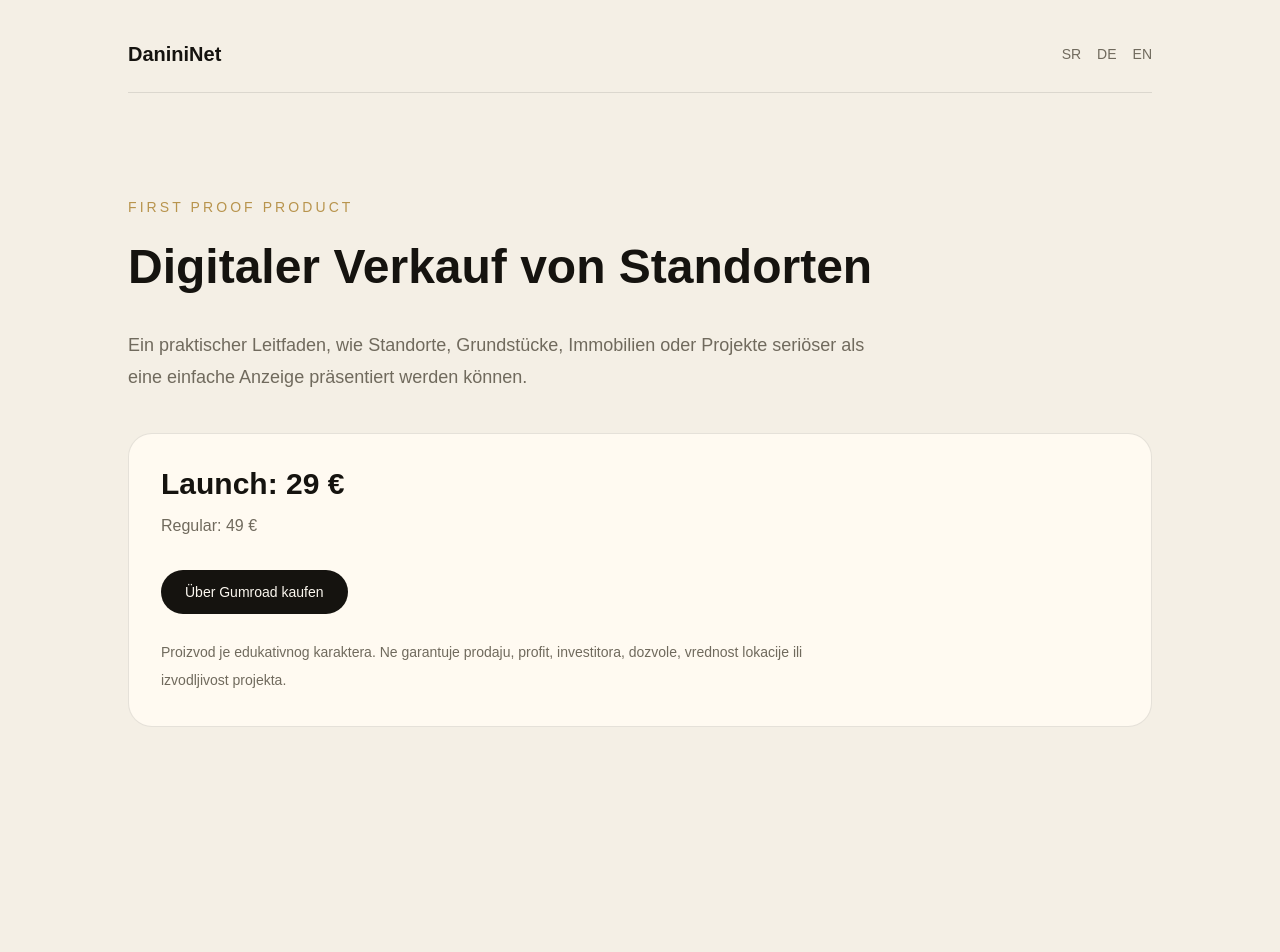
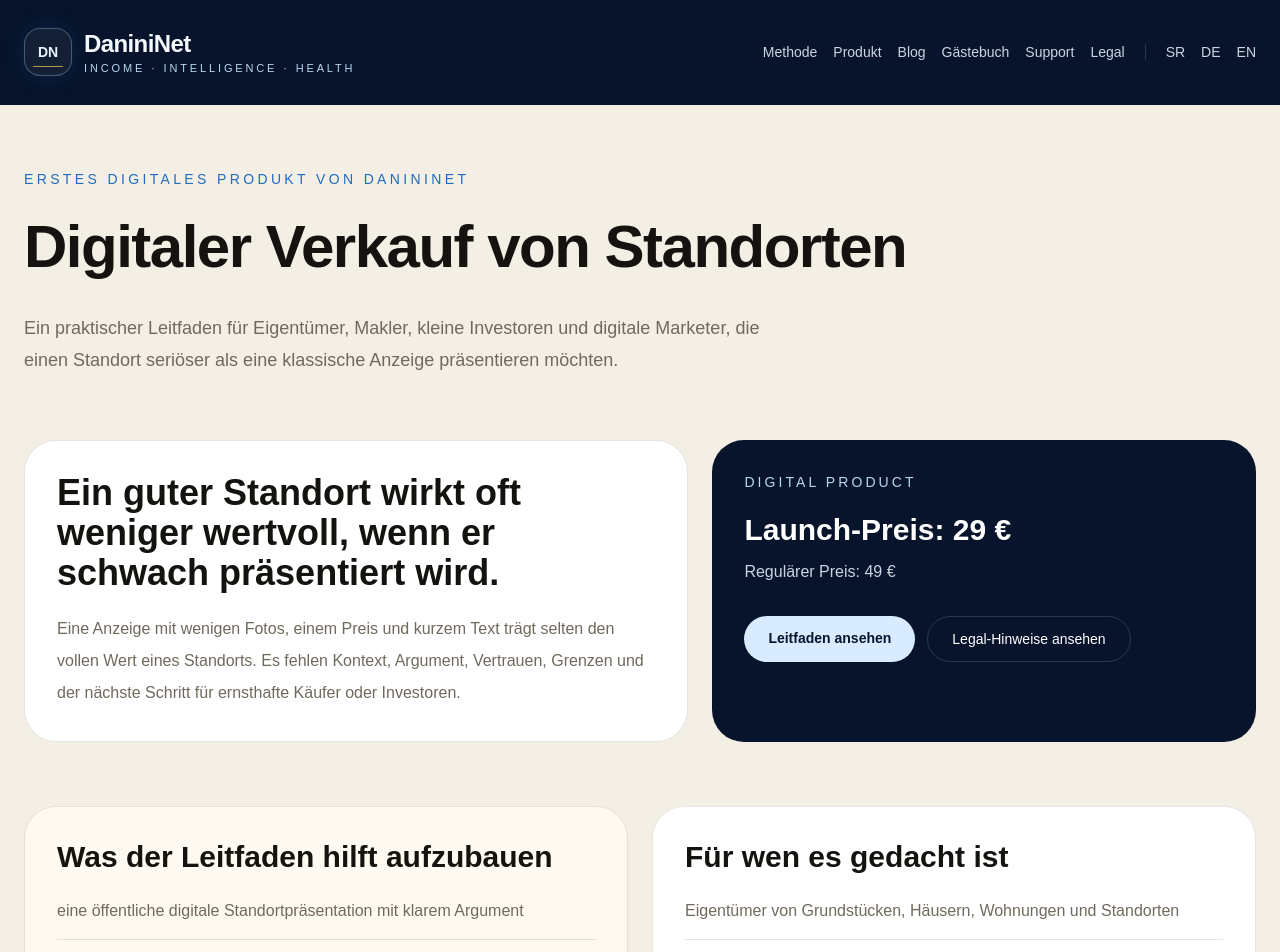
Before and after one commit to danininet/danininet, a Next.js app: page /de/proizvodi/digitalna-prodaja-lokacije in a window 1280 px wide. Shown: the top 952 px of the page. Before the commit the page ends 807 px from the top, so only its background shows below. Built offline with nearby package versions, Linux system fonts and the light colour scheme; no server answers.

Commit message:
Rewrite DPL page as premium sales funnel

```diff
--- a/app/[locale]/proizvodi/digitalna-prodaja-lokacije/page.tsx
+++ b/app/[locale]/proizvodi/digitalna-prodaja-lokacije/page.tsx
@@ -1,69 +1,144 @@
 import Link from "next/link";
+import { SectionIntro, SiteShell, normalizeLocale } from "@/components/layout/SiteShell";
 
-export default async function DigitalnaProdajaLokacijePage({
-  params,
-}: {
-  params: Promise<{ locale: string }>;
-}) {
+type Locale = "sr" | "de" | "en";
+
+const copy = {
+  sr: {
+    eyebrow: "Prvi DaniniNet digitalni proizvod",
+    title: "Digitalna prodaja lokacije",
+    text: "Praktičan vodič za vlasnike lokacija, agente, male investitore i digitalne marketare koji žele da lokaciju predstave ozbiljnije od klasičnog oglasa.",
+    cta: "Preuzmi vodič",
+    secondary: "Pogledaj legal napomene",
+    price: "Launch cena: 29 €",
+    regular: "Regularna cena: 49 €",
+    problemTitle: "Dobar prostor često ne izgleda dovoljno vredno kada se predstavi loše.",
+    problemText: "Oglas sa nekoliko fotografija, jednom cenom i kratkim opisom retko nosi punu vrednost lokacije. Nedostaje kontekst, argument, poverenje, granice i sledeći korak za ozbiljnog kupca ili investitora.",
+    outcomeTitle: "Šta vodič pomaže da izgradiš",
+    outcomes: [
+      "javni digitalni prikaz lokacije koji objašnjava zašto je prostor zanimljiv",
+      "zatvoreni brief za ozbiljnije interesente, bez iznošenja poverljivih detalja javno",
+      "lead formu i email tok koji razdvaja radoznale posetioce od kvalifikovanih upita",
+      "legal/trust sloj koji ne obećava ono što ne sme da se obeća",
+      "AI radni okvir: pitanja, rizici, pretpostavke, dokazi i sledeći koraci",
+    ],
+    audienceTitle: "Kome je namenjeno",
+    audience: ["vlasnicima parcela, kuća, stanova i poslovnih lokacija", "agentima koji žele ozbiljniji digitalni argument", "malim investitorima koji žele test tržišta pre velikog troška", "digitalnim marketarima koji žele realan case study"],
+    bonusTitle: "Bonus Pack",
+    bonusText: "Uz vodič ide prateći Bonus Pack: radne liste, strukture stranica, pitanja za pripremu brief-a i okvir za prvi digitalni prodajni tok.",
+    proofTitle: "Zašto ovo nije teorija",
+    proofText: "Proizvod je izveden iz rada na Calije Park Residence proof artifact-u: javni gateway, zatvoreni brief, vizuelni sloj, SEO/legal osnova i lead logika. Poverljivi materijali i pregovarački detalji ne objavljuju se javno.",
+    disclaimer: "Digitalna isporuka i naplata mogu ići preko eksternog checkout provajdera. Proizvod je edukativan i ne predstavlja pravni, finansijski, urbanistički, tehnički ili investicioni savet.",
+  },
+  de: {
+    eyebrow: "Erstes digitales Produkt von DaniniNet",
+    title: "Digitaler Verkauf von Standorten",
+    text: "Ein praktischer Leitfaden für Eigentümer, Makler, kleine Investoren und digitale Marketer, die einen Standort seriöser als eine klassische Anzeige präsentieren möchten.",
+    cta: "Leitfaden ansehen",
+    secondary: "Legal-Hinweise ansehen",
+    price: "Launch-Preis: 29 €",
+    regular: "Regulärer Preis: 49 €",
+    problemTitle: "Ein guter Standort wirkt oft weniger wertvoll, wenn er schwach präsentiert wird.",
+    problemText: "Eine Anzeige mit wenigen Fotos, einem Preis und kurzem Text trägt selten den vollen Wert eines Standorts. Es fehlen Kontext, Argument, Vertrauen, Grenzen und der nächste Schritt für ernsthafte Käufer oder Investoren.",
+    outcomeTitle: "Was der Leitfaden hilft aufzubauen",
+    outcomes: [
+      "eine öffentliche digitale Standortpräsentation mit klarem Argument",
+      "einen geschlossenen Brief für ernsthafte Interessenten ohne vertrauliche Details öffentlich zu machen",
+      "Lead-Formular und E-Mail-Fluss zur Qualifizierung von Anfragen",
+      "Legal/Trust-Ebene ohne unzulässige Versprechen",
+      "KI-Arbeitsrahmen: Fragen, Risiken, Annahmen, Belege und nächste Schritte",
+    ],
+    audienceTitle: "Für wen es gedacht ist",
+    audience: ["Eigentümer von Grundstücken, Häusern, Wohnungen und Standorten", "Makler mit Bedarf an stärkerem digitalem Argument", "kleine Investoren, die Marktinteresse testen möchten", "digitale Marketer, die einen realen Case Study Prozess suchen"],
+    bonusTitle: "Bonus Pack",
+    bonusText: "Zum Leitfaden gehört ein Bonus Pack mit Arbeitslisten, Seitenstrukturen, Fragen zur Brief-Vorbereitung und einem Rahmen für den ersten digitalen Verkaufsfluss.",
+    proofTitle: "Warum es keine Theorie ist",
+    proofText: "Das Produkt basiert auf dem Calije Park Residence Proof Artifact: öffentlicher Gateway, geschlossener Brief, visuelle Ebene, SEO/Legal-Basis und Lead-Logik. Vertrauliche Materialien und Verhandlungsdetails werden nicht öffentlich gemacht.",
+    disclaimer: "Digitale Lieferung und Zahlung können über einen externen Checkout-Anbieter erfolgen. Das Produkt ist edukativ und keine Rechts-, Finanz-, Planungs-, Technik- oder Anlageberatung.",
+  },
+  en: {
+    eyebrow: "First DaniniNet digital product",
+    title: "Digital Location Sales",
+    text: "A practical guide for owners, agents, small investors and digital marketers who want to present a location more seriously than a classic listing.",
+    cta: "Get the guide",
+    secondary: "View legal notes",
+    price: "Launch price: 29 €",
+    regular: "Regular price: 49 €",
+    problemTitle: "A good location can look weaker than it is when the presentation is weak.",
+    problemText: "A listing with a few photos, a price and a short description rarely carries the full value of a location. It lacks context, argument, trust, boundaries and a next step for serious buyers or investors.",
+    outcomeTitle: "What the guide helps you build",
+    outcomes: [
+      "a public digital presentation that explains why the location matters",
+      "a closed brief for serious prospects without exposing confidential details",
+      "lead form and email flow that separate curiosity from qualified interest",
+      "legal/trust layer without promises that should not be made",
+      "AI working frame: questions, risks, assumptions, evidence and next steps",
+    ],
+    audienceTitle: "Who it is for",
+    audience: ["owners of land, houses, apartments and business locations", "agents who need a stronger digital argument", "small investors who want to test market interest", "digital marketers looking for a real case study"],
+    bonusTitle: "Bonus Pack",
+    bonusText: "The guide includes a Bonus Pack with worksheets, page structures, brief-preparation questions and a framework for the first digital sales flow.",
+    proofTitle: "Why this is not theory",
+    proofText: "The product comes from work on the Calije Park Residence proof artifact: public gateway, closed brief, visual layer, SEO/legal foundation and lead logic. Confidential materials and negotiation details are not published publicly.",
+    disclaimer: "Digital delivery and payment may be handled by an external checkout provider. The product is educational and is not legal, financial, planning, technical or investment advice.",
+  },
+} as const;
+
+export default async function ProductPage({ params }: { params: Promise<{ locale: string }> }) {
   const { locale } = await params;
-  const lang = locale === "de" || locale === "en" ? locale : "sr";
-  const gumroadUrl = process.env.NEXT_PUBLIC_GUMROAD_DPL_URL || "#";
-
-  const title =
-    lang === "de"
-      ? "Digitaler Verkauf von Standorten"
-      : lang === "en"
-        ? "Digital Location Sales"
-        : "Digitalna prodaja lokacije";
-
-  const subtitle =
-    lang === "de"
-      ? "Ein praktischer Leitfaden, wie Standorte, Grundstücke, Immobilien oder Projekte seriöser als eine einfache Anzeige präsentiert werden können."
-      : lang === "en"
-        ? "A practical guide for presenting land, property, locations or projects more seriously than a simple listing."
-        : "Praktičan vodič za pretvaranje lokacije, parcele, stana, kuće ili projekta u ozbiljniji digitalni prodajni tok.";
+  const lang: Locale = normalizeLocale(locale);
+  const t = copy[lang];
+  const checkoutUrl = process.env.NEXT_PUBLIC_GUMROAD_DPL_URL || `/${lang}/support`;
 
   return (
-    <main className="min-h-screen bg-[#f4efe5] px-6 py-10 text-[#15130f]">
-      <div className="mx-auto max-w-5xl">
-        <Header lang={lang} />
-
-        <section className="py-10">
-          <p className="text-sm uppercase tracking-[0.22em] text-[#b8944d]">First proof product</p>
-          <h1 className="mt-5 max-w-4xl text-5xl font-semibold leading-tight">{title}</h1>
-          <p className="mt-8 max-w-3xl text-lg leading-8 text-[#706a5d]">{subtitle}</p>
-
-          <div className="mt-10 rounded-3xl border border-black/10 bg-[#fffaf1] p-8">
-            <p className="text-3xl font-semibold">Launch: 29 €</p>
-            <p className="mt-3 text-[#706a5d]">Regular: 49 €</p>
-
-            <Link
-              href={gumroadUrl}
-              className="mt-8 inline-flex rounded-full bg-[#15130f] px-6 py-3 text-sm font-medium text-[#fbf7ef]"
-            >
-              {lang === "de" ? "Über Gumroad kaufen" : lang === "en" ? "Buy via Gumroad" : "Kupi preko Gumroad-a"}
-            </Link>
-
-            <p className="mt-6 max-w-2xl text-sm leading-7 text-[#706a5d]">
-              Proizvod je edukativnog karaktera. Ne garantuje prodaju, profit,
-              investitora, dozvole, vrednost lokacije ili izvodljivost projekta.
-            </p>
+    <SiteShell locale={lang}>
+      <SectionIntro eyebrow={t.eyebrow} title={t.title} text={t.text} />
+      <section className="mx-auto grid max-w-7xl gap-6 px-6 pb-16 lg:grid-cols-[1.1fr_0.9fr]">
+        <article className="rounded-[2rem] border border-black/10 bg-white p-8">
+          <h2 className="text-4xl font-semibold">{t.problemTitle}</h2>
+          <p className="mt-5 leading-8 text-[#706a5d]">{t.problemText}</p>
+        </article>
+        <aside className="rounded-[2rem] bg-[#07142b] p-8 text-white">
+          <p className="text-sm uppercase tracking-[0.22em] text-[#b9d7f0]">Digital product</p>
+          <p className="mt-5 text-3xl font-semibold">{t.price}</p>
+          <p className="mt-3 text-slate-300">{t.regular}</p>
+          <div className="mt-8 flex flex-wrap gap-3">
+            <Link href={checkoutUrl} className="rounded-full bg-[#d9ecff] px-6 py-3 text-sm font-semibold text-[#07142b]">{t.cta}</Link>
+            <Link href={`/${lang}/legal`} className="rounded-full border border-white/15 px-6 py-3 text-sm font-medium text-white">{t.secondary}</Link>
           </div>
-        </section>
-      </div>
-    </main>
+        </aside>
+      </section>
+      <section className="mx-auto grid max-w-7xl gap-6 px-6 pb-16 lg:grid-cols-2">
+        <article className="rounded-[2rem] border border-black/10 bg-[#fffaf1] p-8">
+          <h2 className="text-3xl font-semibold">{t.outcomeTitle}</h2>
+          <ul className="mt-6 grid gap-4 text-[#706a5d]">
+            {t.outcomes.map((item) => <li key={item} className="border-b border-black/10 pb-4 last:border-0">{item}</li>)}
+          </ul>
+        </article>
+        <article className="rounded-[2rem] border border-black/10 bg-white p-8">
+          <h2 className="text-3xl font-semibold">{t.audienceTitle}</h2>
+          <ul className="mt-6 grid gap-4 text-[#706a5d]">
+            {t.audience.map((item) => <li key={item} className="border-b border-black/10 pb-4 last:border-0">{item}</li>)}
+          </ul>
+        </article>
+      </section>
+      <section className="mx-auto grid max-w-7xl gap-6 px-6 pb-16 lg:grid-cols-2">
+        <article className="rounded-[2rem] bg-[#07142b] p-8 text-white">
+          <p className="text-sm uppercase tracking-[0.22em] text-[#b9d7f0]">Bonus</p>
+          <h2 className="mt-4 text-3xl font-semibold">{t.bonusTitle}</h2>
+          <p className="mt-5 leading-8 text-slate-300">{t.bonusText}</p>
+        </article>
+        <article className="rounded-[2rem] border border-black/10 bg-white p-8">
+          <p className="text-sm uppercase tracking-[0.22em] text-[#226bbf]">Proof artifact</p>
+          <h2 className="mt-4 text-3xl font-semibold">{t.proofTitle}</h2>
+          <p className="mt-5 leading-8 text-[#706a5d]">{t.proofText}</p>
+        </article>
+      </section>
+      <section className="mx-auto max-w-7xl px-6 pb-16">
+        <div className="rounded-[2rem] border border-black/10 bg-[#fffaf1] p-8 text-sm leading-7 text-[#706a5d]">
+          {t.disclaimer}
+        </div>
+      </section>
+    </SiteShell>
   );
 }
-
-function Header({ lang }: { lang: string }) {
-  return (
-    <header className="mb-16 flex flex-wrap items-center justify-between gap-4 border-b border-black/10 pb-6">
-      <Link href={`/${lang}`} className="text-xl font-semibold">DaniniNet</Link>
-      <nav className="flex gap-4 text-sm text-[#706a5d]">
-        <Link href="/sr">SR</Link>
-        <Link href="/de">DE</Link>
-        <Link href="/en">EN</Link>
-      </nav>
-    </header>
-  );
-}
```
